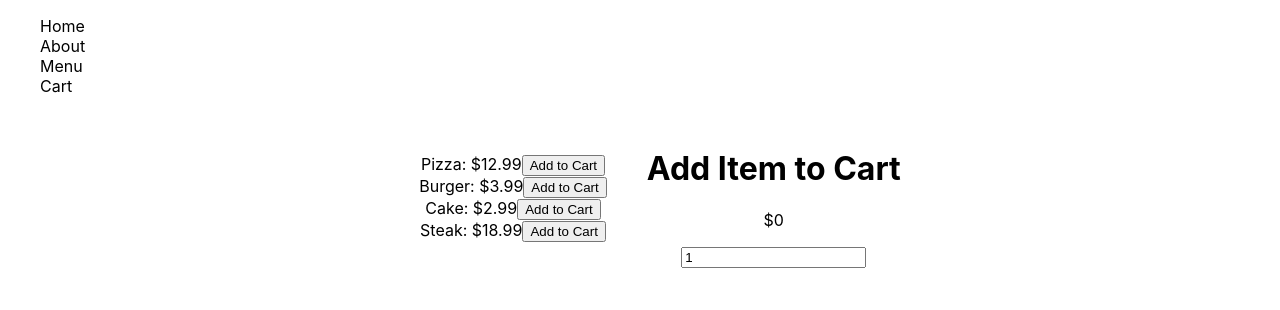
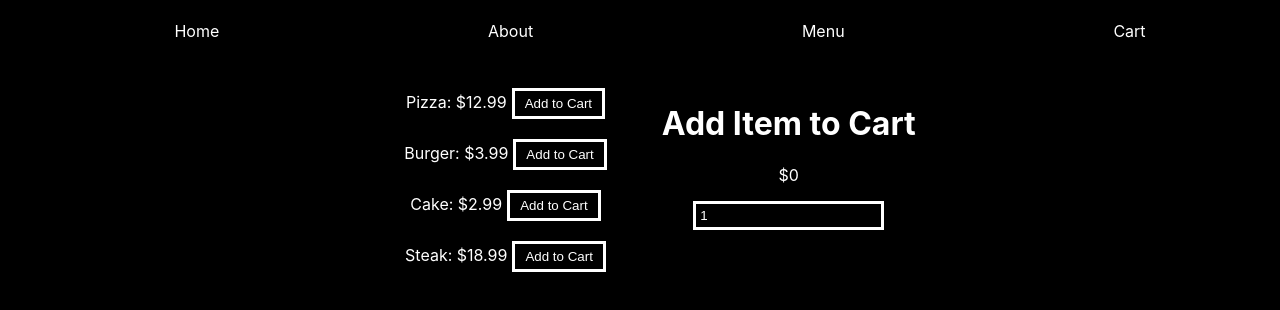
Before and after one commit to PatrickBoynton/majestic-thai, a React (Create React App) app: page / in a window 1280 px wide. Shown: the top 310 px of the page. Built offline with nearby package versions, Linux system fonts and the light colour scheme.

Commit message:
Added more styling.

```diff
--- a/src/App.css
+++ b/src/App.css
@@ -1,3 +1,8 @@
+nav > ul{
+  display: flex;
+  justify-content: space-around;
+  align-content: center;
+}
 .App {
   text-align: center;
   display: flex;
@@ -7,8 +12,35 @@
 
 li{
   list-style: none;
+  padding: 5px;
 }
 .menu{
   align-self: center;
   text-align: center;
 }
+h1{
+  text-align: center;
+}
+a{
+  color: white;
+  text-decoration: none;
+}
+a:hover{
+  border-bottom: 3px solid #fff;
+}
+button{
+  border: 3px solid #fff;
+  background-color: #000;
+  color: #fff;
+  padding: 5px 10px;
+  margin: 5px;
+}
+input{
+  background-color: #000;
+  color: #fff;
+  border: 3px solid #fff;
+  padding: 4px;
+}
+input:focus{
+  outline: none;
+}
--- a/src/index.css
+++ b/src/index.css
@@ -1,4 +1,6 @@
 body {
+  background-color: #000;
+  color: #fff;
   margin: 0;
   font-family: -apple-system, BlinkMacSystemFont, 'Segoe UI', 'Roboto', 'Oxygen',
     'Ubuntu', 'Cantarell', 'Fira Sans', 'Droid Sans', 'Helvetica Neue',
```
